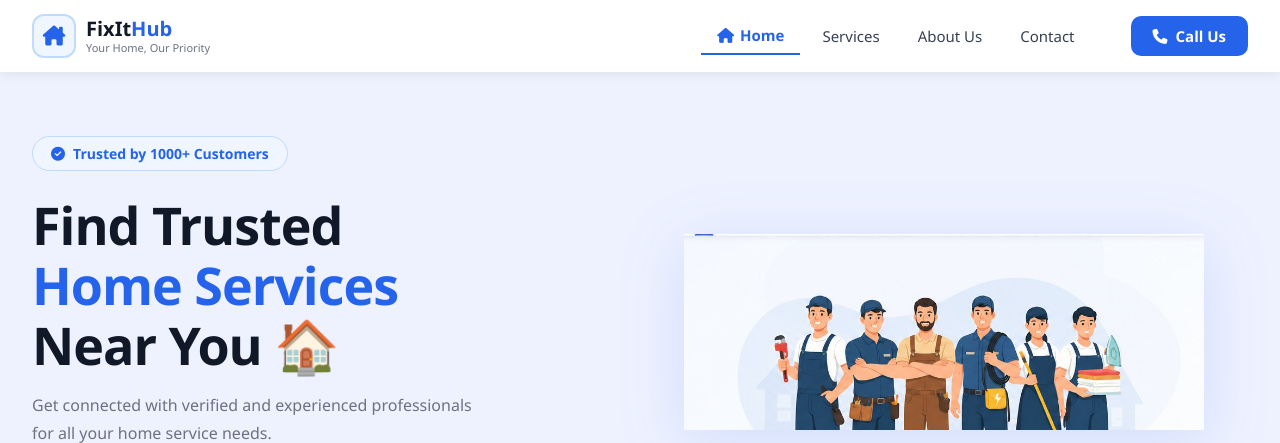
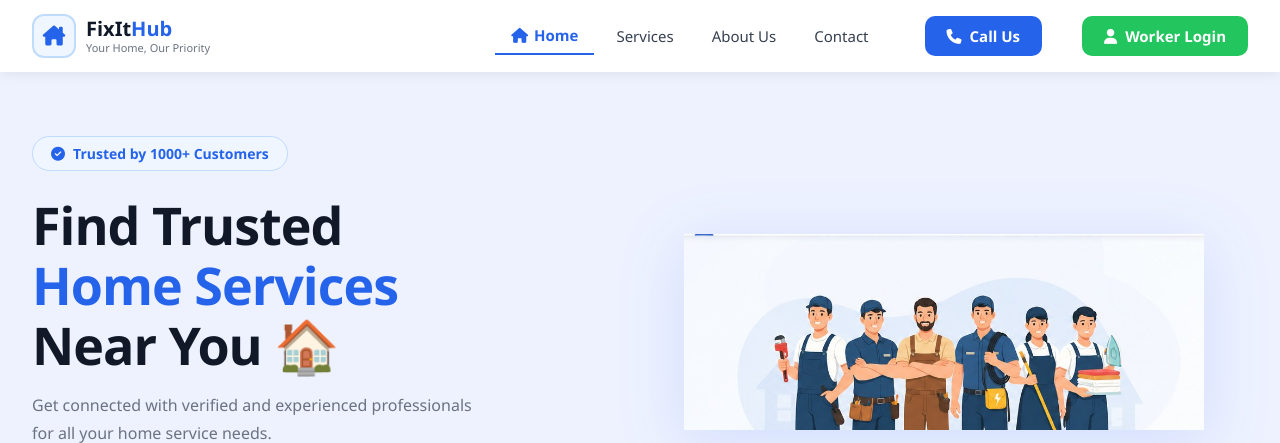
Before and after one commit to yashsingh-tech/Fix-it-Hub, a Flask app: page / in a window 1280 px wide. Shown: the top 443 px of the page. Run offline with Flask 3, Linux system fonts and the light colour scheme.

Commit message:
worker login button added in navbar

```diff
--- a/templates/home.html
+++ b/templates/home.html
@@ -26,8 +26,11 @@
         <li><a href="#">Contact</a></li>
       </ul>
       <a href="tel:+91XXXXXXXXXX" class="btn-call">
-        <i class="fas fa-phone"></i> Call Us
-      </a>
+  <i class="fas fa-phone"></i> Call Us
+</a>
+<a href="/worker/login" class="btn-call" style="background:#22C55E;">
+  <i class="fas fa-user"></i> Worker Login
+</a>
     </div>
   </nav>
 
```
